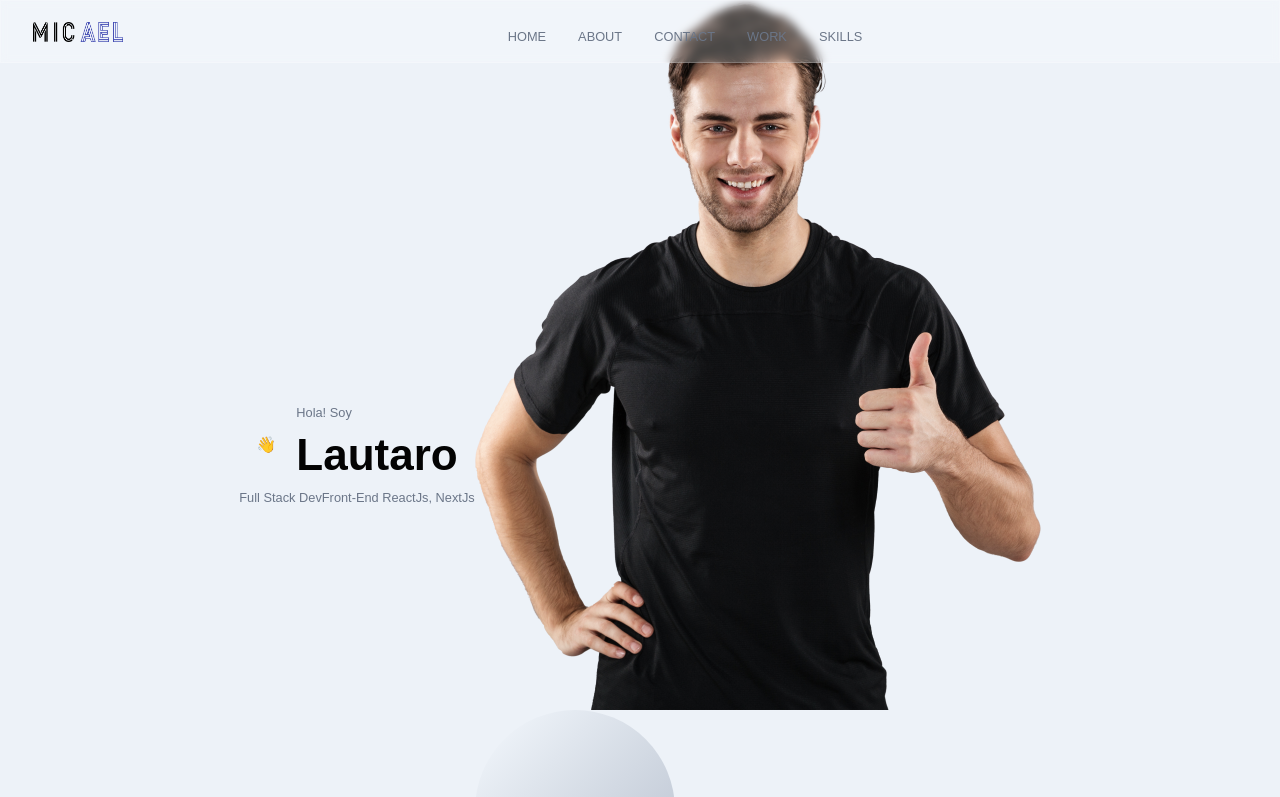
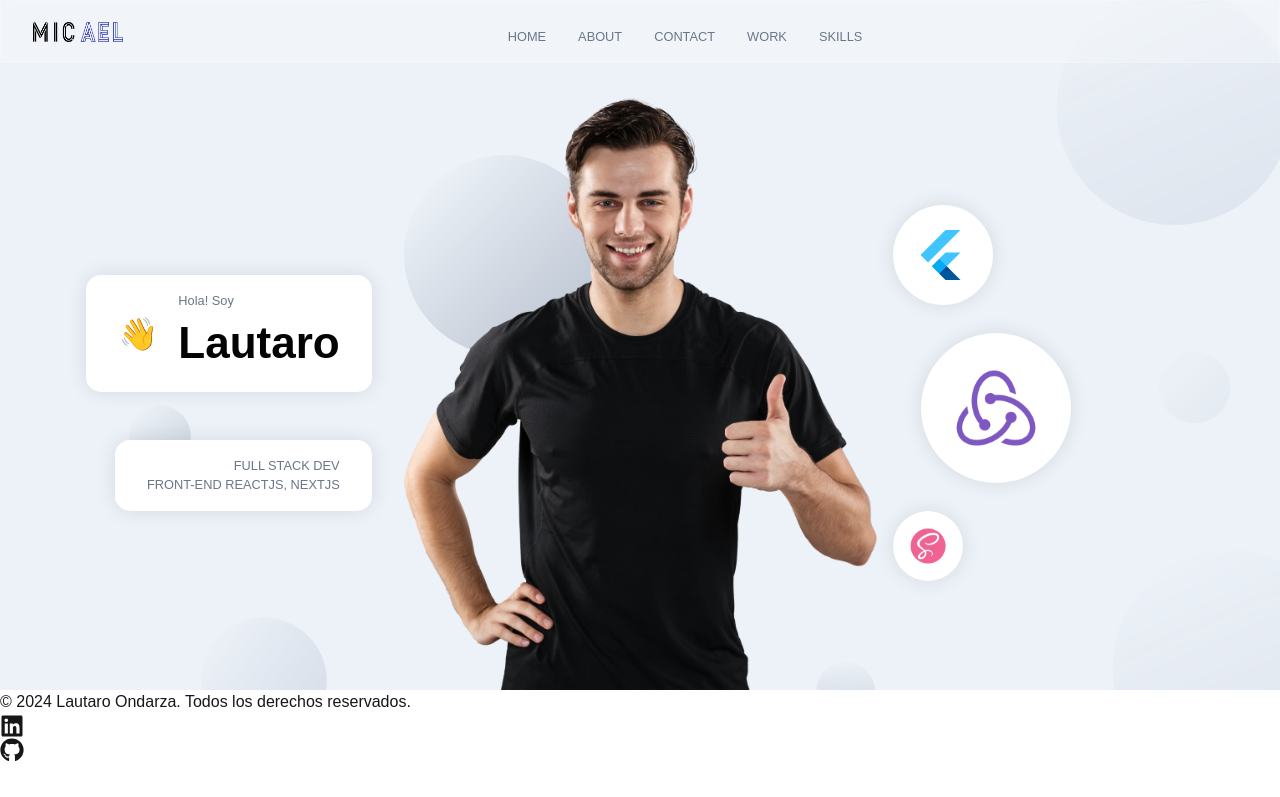
Before and after one commit to Londarza/portfolio, a Next.js app: page / in a window 1280 px wide. Shown: the top 797 px of the page. Built offline with nearby package versions, Linux system fonts and the light colour scheme.

Commit message:
se agregan estilos a header provisorio, de hacen animaciones, falta posicionar correctamente el circulo overley

```diff
--- a/src/containers/Header/Header.scss
+++ b/src/containers/Header/Header.scss
@@ -0,0 +1,195 @@
+#Home {
+    position: relative;
+    background: url('../../app/assets/bgIMG.png');
+    background-size: cover;
+    background-repeat: repeat;
+    background-position: center;
+
+}
+
+.app__wrapper {
+    padding: 0;
+
+    .copyright {
+        display: none;
+    }
+}
+
+.app__header {
+    flex: 1;
+    width: 100%;
+    height: 100%;
+    flex-direction: row;
+
+    padding: 6rem 2rem 0;
+
+    @media screen and (min-width: 2000px) {
+        padding-top: 8rem;
+    }
+
+    @media screen and (max-width: 1200px) {
+        flex-direction: column;
+        ;
+    }
+
+    @media screen and (max-width: 400px) {
+        padding: 6rem 1rem 2rem;
+    }
+}
+
+.app__header-info {
+    flex: 0.65; //65% de la pantalla
+    display: flex;
+    flex-direction: column;
+    justify-content: flex-start;
+    align-items: flex-start;
+    height: 100%;
+    margin: 0 2rem;
+
+    @media screen and (min-width: 2000px) {
+        width: 100%;
+        margin-right: 0rem;
+    }
+
+}
+
+.app__header-badge {
+    width: 100%;
+    display: flex;
+    justify-content: flex-end;
+    align-items: flex-end;
+    flex-direction: column;
+
+    .badge-cmp,
+    .tag-cmp {
+        padding: 1rem 2rem;
+        background: var(--white-color);
+        border-radius: 15px;
+        flex-direction: row;
+        width: auto;
+
+        box-shadow: 0px 0px 20px rgba(0, 0, 0, 0.1);
+    }
+
+    .tag-cmp {
+        flex-direction: column;
+        margin-top: 3rem;
+
+        p {
+            width: 100%;
+            text-transform: uppercase;
+            text-align: right;
+        }
+    }
+
+    span {
+        font-size: 2.0rem;
+
+        @media screen and (min-width: 2000px) {
+            font-size: 5rem;
+        }
+    }
+
+    @media screen and (max-width: 1200px) {
+        justify-content: flex-start;
+        align-items: flex-start;
+    }
+}
+
+.app__header-circles {
+    flex: 0.75;
+    display: flex;
+    flex-direction: column;
+    justify-content: space-evenly;
+    align-items: flex-start;
+
+    height: 100%;
+    margin-left: 1rem;
+
+    div {
+        width: 100px;
+        height: 100px;
+        border-radius: 50%;
+
+        background: #fff;
+        box-shadow: 0px 0px 20px rgba(0, 0, 0, 0.1);
+
+        .circle-images {
+            width: 60%;
+            height: 60%;
+        }
+    }
+
+    div:nth-child(1) {
+        width: 100px;
+        height: 100px;
+    }
+
+    div:nth-child(2) {
+        margin: 1.75rem;
+        width: 150px;
+        height: 150px;
+    }
+
+    div:nth-child(3) {
+        width: 70px;
+        height: 70px;
+    }
+
+    @media screen and (min-width: 2000px) {
+        div:nth-child(2) {
+            width: 400px;
+            height: 400px;
+        }
+
+        div:nth-child(3) {
+            width: 170px;
+            height: 170px;
+        }
+
+        div:nth-child(1) {
+            width: 200px;
+            height: 200px;
+        }
+    }
+
+    @media screen and (max-width: 1200px) {
+
+        width: 100%;
+        flex-direction: row;
+        flex-wrap: wrap;
+        margin-left: 0;
+
+        div {
+            margin: 1rem;
+        }
+    }
+}
+
+.app__header-img {
+    flex: 1;
+    height: 100%;
+
+    display: flex;
+    justify-content: flex-end;
+    align-items: flex-end;
+    position: relative;
+
+    .header-img-Image {
+        width: 100%;
+        object-fit: contain;
+        z-index: 1;
+    }
+    .overlay_circle{
+        position: absolute;
+        left: 0;
+        right: 0;
+        bottom: 0;
+        z-index: 0;
+        width: 100%;
+        height: 90%;
+    }
+    @media screen and (max-width: 1200px) {
+        margin: 2rem 0;
+      }
+}
--- a/src/containers/Header/Header.tsx
+++ b/src/containers/Header/Header.tsx
@@ -6,12 +6,26 @@ import { motion } from 'framer-motion'
 import images from '@/constants/constants'
 import Image from 'next/image';
 import circle from '../../app/assets/circle.svg'
+//import { duration } from '@mui/material';
+
+//variants
+
+const scaleVariants = {
+  whileInView:{
+    scale: [0,1],
+    opacity:[0,1],
+    transition:{
+      duration:1,
+      ease: 'easeInOut'
+    }
+  }
+}
 const Header = () => {
   return (
-    <div className='app__header app__flex'>
+    <div id='Home' className='app__header app__flex'>
       <motion.div
         whileInView={{ x: [-100, 0], opacity: [0, 1] }}
-        transition={{ duration: 1.5 }}
+        transition={{ duration: 0.5 }}
         className='app__header-info'
       >
 
@@ -35,13 +49,13 @@ const Header = () => {
 
       <motion.div
         whileInView={{ opacity: [0, 1] }}
-        transition={{ duration: 1.5, delayChildren: 0.5 }}
+        transition={{ duration: 0.5, delayChildren: 0.5 }}
         className='app__header-img'>
 
-        <Image src={images.profile} alt="profile-img" />
+        <Image src={images.profile} alt="profile-img" className='header-img-Image' />
         <motion.div
           whileInView={{ scale: [0, 1] }}
-          transition={{ duration: 1.5, ease: "easeInOut" }}
+          transition={{ duration: 1, ease: "easeInOut" }}
           className="overlay_circle"
         >
           <Image src={circle} alt="profile_circle" width={200} height={200} />
@@ -49,10 +63,17 @@ const Header = () => {
       </motion.div>
 
       <motion.div
-        whileInView={{ opacity: [0, 1] }}
-        transition={{ duration: 1.5, delayChildren: 0.5 }}
-        className='app__header-info'>
-
+       variants={scaleVariants}
+       whileInView={scaleVariants.whileInView}
+       className='app__header-circles'
+        >
+          {
+            [images.flutter, images.redux, images.sass].map((circle, index)=>(
+              <div className='circle-cmp app__flex' key={`circle-${index}`}>
+                <Image src={circle} alt="circle" className='circle-images'/>
+              </div>
+            ))
+          }
       </motion.div>
     </div>
   )
```
